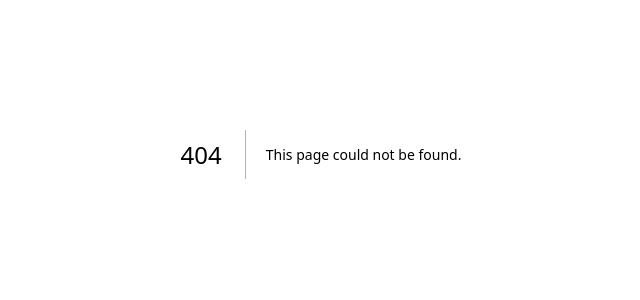
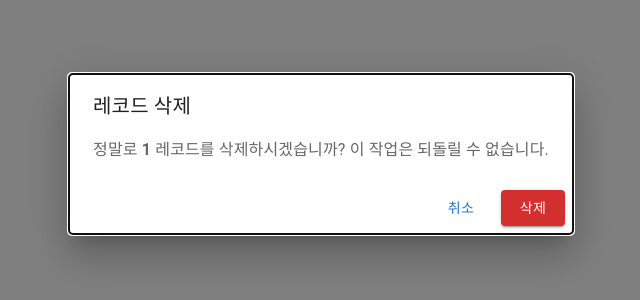
Before and after one commit to rakaso598/data-anchor-dashboard, a Next.js app: page /records/1/delete in a window 1280 px wide. Before the commit this address had no page. Shown: the part 246-546 px from the top of the page, without its empty margins (319-959 px from the left). Built offline with nearby package versions, Linux system fonts and the light colour scheme.

Commit message:
feat: add DeleteRecordPage component for record deletion functionality

```diff
--- /dev/null
+++ b/app/records/[key]/delete/page.tsx
@@ -0,0 +1,46 @@
+import * as React from 'react';
+import { useParams, useRouter } from 'next/navigation';
+import useSWRMutation from 'swr/mutation';
+import { fetcher } from '../../../lib/fetcher';
+import DashboardLayout from '../../../components/DashboardLayout';
+import { Button, Paper, Typography, Box, Alert, CircularProgress, Dialog, DialogTitle, DialogContent, DialogContentText, DialogActions } from '@mui/material';
+
+async function deleteRecord(url: string) {
+  const res = await fetcher(url, { method: 'DELETE' });
+  return res;
+}
+
+export default function DeleteRecordPage() {
+  const params = useParams();
+  const router = useRouter();
+  const key = Array.isArray(params?.key) ? params.key[0] : params?.key;
+  const { trigger, isMutating, error, data } = useSWRMutation(key ? `/records/${key}` : '', deleteRecord);
+  const [open, setOpen] = React.useState(true);
+
+  const handleDelete = async () => {
+    await trigger();
+    setTimeout(() => router.push('/'), 1200);
+  };
+
+  return (
+    <DashboardLayout>
+      <Dialog open={open} onClose={() => router.back()}>
+        <DialogTitle>레코드 삭제</DialogTitle>
+        <DialogContent>
+          <DialogContentText>
+            정말로 <b>{key}</b> 레코드를 삭제하시겠습니까? 이 작업은 되돌릴 수 없습니다.
+          </DialogContentText>
+          {error && <Alert severity="error" sx={{ mt: 2 }}>{error.message}</Alert>}
+          {data && <Alert severity="success" sx={{ mt: 2 }}>삭제 완료! 잠시 후 목록으로 이동합니다.</Alert>}
+        </DialogContent>
+        <DialogActions>
+          <Button onClick={() => router.back()} disabled={isMutating}>취소</Button>
+          <Button onClick={handleDelete} color="error" variant="contained" disabled={isMutating}>
+            삭제
+          </Button>
+          {isMutating && <CircularProgress size={24} sx={{ ml: 2 }} />}
+        </DialogActions>
+      </Dialog>
+    </DashboardLayout>
+  );
+}
--- a/app/records/[key]/page.tsx
+++ b/app/records/[key]/page.tsx
@@ -43,6 +43,9 @@ export default function RecordDetailPage() {
       <Button variant="contained" sx={{ ml: 2 }} onClick={() => router.push(`/records/${key}/edit`)}>
         수정
       </Button>
+      <Button variant="outlined" color="error" sx={{ ml: 2 }} onClick={() => router.push(`/records/${key}/delete`)}>
+        삭제
+      </Button>
     </DashboardLayout>
   );
 }
```
